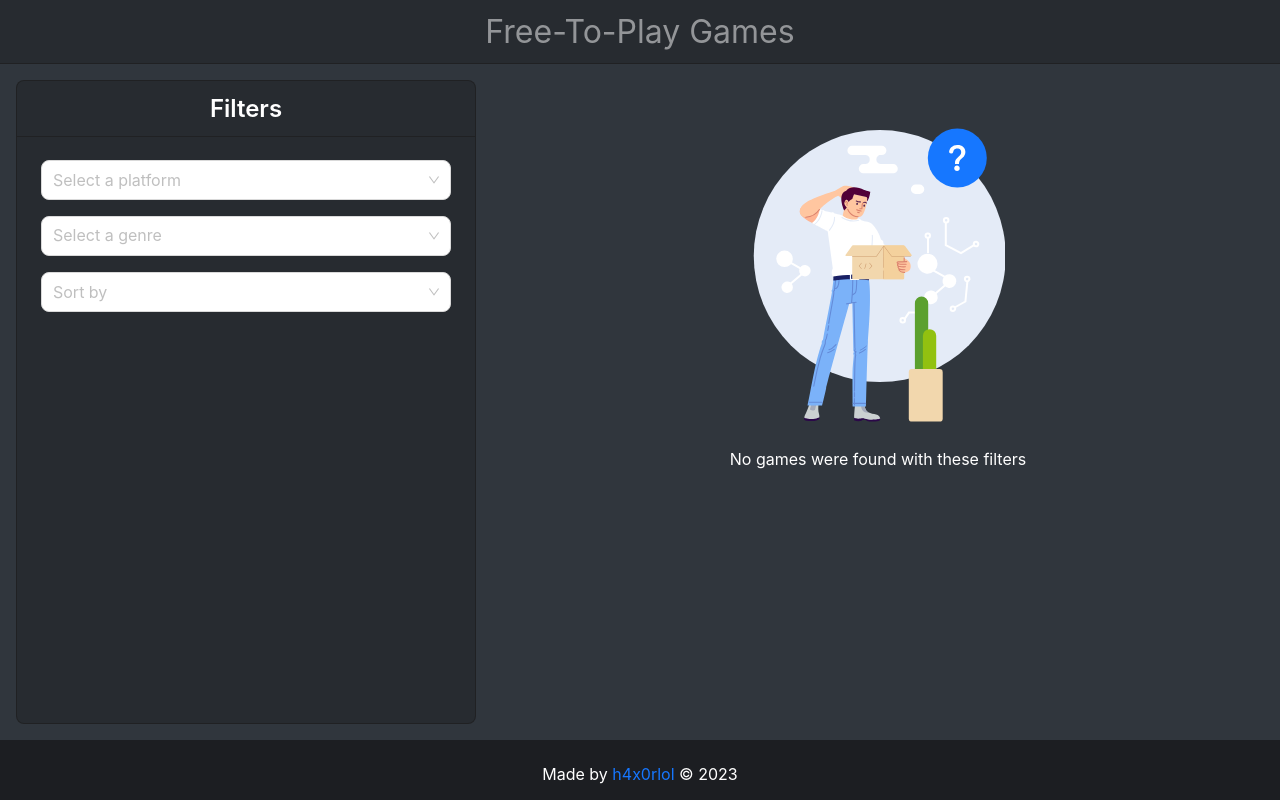
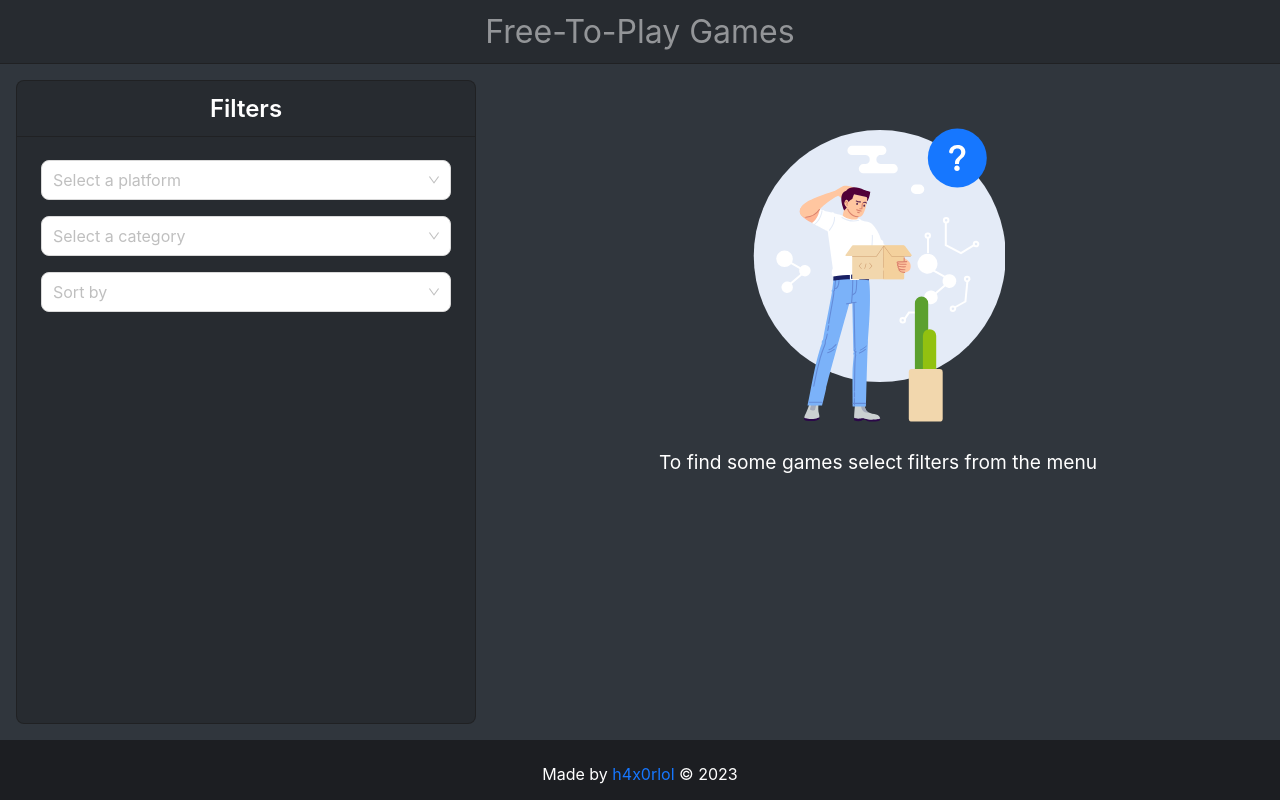
Before and after one commit to h4x0rlol/avito-test-2023, a React (Vite) app: page / in a window 1280 px wide. Built offline with nearby package versions, Linux system fonts and the light colour scheme.

Commit message:
feat: add filters reducer

```diff
--- a/src/api/gamesService.ts
+++ b/src/api/gamesService.ts
@@ -1,6 +1,6 @@
 import { createApi, fetchBaseQuery } from '@reduxjs/toolkit/query/react';
 import { API_BASE_URL } from '../utils';
-import { GameListFilters, GamesList, gamesListSchema } from '.';
+import { GamesListFilters, GamesList, gamesListSchema } from '.';
 
 export const gamesApi = createApi({
   reducerPath: 'gamesApi',
@@ -13,14 +13,10 @@ export const gamesApi = createApi({
     },
   }),
   endpoints: builder => ({
-    getGamesList: builder.query<GamesList, GameListFilters>({
+    getGamesList: builder.query<GamesList, GamesListFilters>({
       query: filters => ({
-        url: '/filter',
-        params: {
-          tag: filters.tags.join('.'),
-          platform: filters.platform,
-          'sort-by': filters.sorting,
-        },
+        url: '/games',
+        params: filters,
       }),
       transformResponse: response => {
         return gamesListSchema.parse(response);
--- a/src/api/schemas.ts
+++ b/src/api/schemas.ts
@@ -1,5 +1,4 @@
 import { z } from 'zod';
-import { LOCALE } from '../utils';
 
 export const gameIdSchema = z.coerce.number().int().nonnegative();
 
@@ -7,7 +6,7 @@ export const gamesListSchema = z
   .object({
     id: z.number(),
     title: z.string(),
-    release_date: z.coerce.date().transform(d => d.toLocaleDateString(LOCALE)),
+    release_date: z.string(),
     publisher: z.string(),
     genre: z.string(),
     thumbnail: z.string(),
@@ -23,7 +22,7 @@ export const gamePlatformsOptions = (
   Object.keys(gamePlatformsMatching) as Array<keyof typeof gamePlatformsMatching>
 ).map(k => ({ value: k, label: gamePlatformsMatching[k] }));
 
-export const gameTags = [
+export const gameCategories = [
   'mmorpg',
   'shooter',
   'strategy',
@@ -70,7 +69,7 @@ export const gameTags = [
   'horror',
   'mmorts',
 ] as const;
-export const gameTagsOptions = gameTags.map(t => ({ value: t, label: t }));
+export const gameCategoriesOptions = gameCategories.map(t => ({ value: t, label: t }));
 
 export const gameSortingMatching = {
   'release-date': 'Release date',
--- a/src/api/types.ts
+++ b/src/api/types.ts
@@ -1,10 +1,10 @@
 import { z } from 'zod';
-import { gamePlatformsMatching, gameSortingMatching, gameTags, gamesListSchema } from '.';
+import { gamePlatformsMatching, gameSortingMatching, gameCategories, gamesListSchema } from '.';
 
 export type GamesList = z.infer<typeof gamesListSchema>;
 
-export type GameListFilters = {
-  platform: keyof typeof gamePlatformsMatching;
-  tags: Array<(typeof gameTags)[number]>;
-  sorting: keyof typeof gameSortingMatching;
+export type GamesListFilters = {
+  platform?: keyof typeof gamePlatformsMatching;
+  category?: (typeof gameCategories)[number];
+  'sort-by'?: keyof typeof gameSortingMatching;
 };
--- a/src/components/GameListItem/index.tsx
+++ b/src/components/GameListItem/index.tsx
@@ -3,6 +3,7 @@ import { Card, Image } from 'antd';
 import IconText from '../IconText';
 import { GamesList } from '../../api';
 import { Link } from 'react-router-dom';
+import { formatDate } from '../../utils';
 
 type GameListItemProps = {
   item: GamesList[number];
@@ -40,7 +41,7 @@ export default function GameListItem({ item: game }: GameListItemProps) {
           >
             <IconText icon={BankOutlined} text={`Publisher: ${game.publisher}`} />
             <IconText icon={BookOutlined} text={`Genre: ${game.genre}`} />
-            <IconText icon={CalendarOutlined} text={`Release date: ${game.release_date}`} />
+            <IconText icon={CalendarOutlined} text={`Release date: ${formatDate(game.release_date)}`} />
           </div>
         </div>
       </Card>
--- a/src/pages/MainPage/index.tsx
+++ b/src/pages/MainPage/index.tsx
@@ -1,26 +1,29 @@
 import { Card, Col, Result, Row, Space } from 'antd';
 import Layout from '../../components/Layout';
-import { gamePlatformsOptions, gameSortingOptions, gameTagsOptions, useGetGamesListQuery } from '../../api';
+import { gamePlatformsOptions, gameSortingOptions, gameCategoriesOptions, useGetGamesListQuery } from '../../api';
 import Select from '../../components/Select';
 import Error from '../../components/Error';
 import { useMediaQuery } from '../../hooks';
 import VirtualizedList from '../../components/VirtualizedList';
 import GameListItem from '../../components/GameListItem';
-import { BREAKPOINTS, MAX_SELECT_ITEMS } from '../../utils';
+import { BREAKPOINTS, isFiltersEmpty } from '../../utils';
+import { useAppDispatch, useAppSelector } from '../../store';
+import { gamesListFiltersSlice } from '../../store/reducers/GamesListFiltersSlice';
 
 function MainPageContent() {
   const isTablet = useMediaQuery(BREAKPOINTS.tablet);
 
-  const { data, isFetching, isError, error } = useGetGamesListQuery(
-    {
-      platform: 'pc',
-      tags: ['mmorpg'],
-      sorting: 'alphabetical',
-    },
-    {
-      skip: true,
-    },
-  );
+  const dispatch = useAppDispatch();
+  const filters = useAppSelector(state => state.gamesListFiltersReducer);
+  const { setPlatform, setSorting, setCategory } = gamesListFiltersSlice.actions;
+
+  console.log(filters);
+
+  const isEmptyFilters = isFiltersEmpty(filters);
+
+  const { data, isFetching, isError, error } = useGetGamesListQuery(filters, {
+    skip: isEmptyFilters,
+  });
 
   return (
     <Row
@@ -53,14 +56,24 @@ function MainPageContent() {
               width: '100%',
             }}
           >
-            <Select placeholder="Select a platform" options={gamePlatformsOptions} />
             <Select
-              placeholder="Select a genre"
-              mode="multiple"
-              maxTagCount={isTablet ? MAX_SELECT_ITEMS : 'responsive'}
-              options={gameTagsOptions}
+              placeholder="Select a platform"
+              value={filters.platform}
+              onChange={e => dispatch(setPlatform(e))}
+              options={gamePlatformsOptions}
             />
-            <Select placeholder="Sort by" options={gameSortingOptions} />
+            <Select
+              placeholder="Select a category"
+              value={filters.category}
+              onChange={e => dispatch(setCategory(e))}
+              options={gameCategoriesOptions}
+            />
+            <Select
+              placeholder="Sort by"
+              value={filters['sort-by']}
+              onChange={e => dispatch(setSorting(e))}
+              options={gameSortingOptions}
+            />
           </Space>
         </Card>
       </Col>
@@ -72,10 +85,12 @@ function MainPageContent() {
               <span
                 style={{
                   color: '#ffff',
-                  fontSize: '1rem',
+                  fontSize: '1.2rem',
                 }}
               >
-                No games were found with these filters
+                {isEmptyFilters
+                  ? 'To find some games select filters from the menu'
+                  : ' No games were found with these filters'}
               </span>
             }
           />
--- a/src/store/index.ts
+++ b/src/store/index.ts
@@ -1,11 +1,15 @@
-import { configureStore } from '@reduxjs/toolkit';
+import { combineReducers, configureStore } from '@reduxjs/toolkit';
 import { useDispatch, TypedUseSelectorHook, useSelector } from 'react-redux';
 import { gamesApi } from '../api';
+import gamesListFiltersReducer from './reducers/GamesListFiltersSlice';
+
+const rootReducer = combineReducers({
+  gamesListFiltersReducer,
+  [gamesApi.reducerPath]: gamesApi.reducer,
+});
 
 export const store = configureStore({
-  reducer: {
-    [gamesApi.reducerPath]: gamesApi.reducer,
-  },
+  reducer: rootReducer,
   middleware: getDefaultMiddleware => getDefaultMiddleware().concat(gamesApi.middleware),
 });
 
--- /dev/null
+++ b/src/store/reducers/GamesListFiltersSlice.ts
@@ -0,0 +1,26 @@
+import { PayloadAction, createSlice } from '@reduxjs/toolkit';
+import { GamesListFilters } from '../../api';
+
+const initialState: GamesListFilters = {
+  platform: undefined,
+  category: undefined,
+  'sort-by': undefined,
+};
+
+export const gamesListFiltersSlice = createSlice({
+  name: 'gamesListFilters',
+  initialState,
+  reducers: {
+    setPlatform(state, action: PayloadAction<GamesListFilters['platform']>) {
+      state.platform = action.payload;
+    },
+    setCategory(state, action: PayloadAction<GamesListFilters['category']>) {
+      state.category = action.payload;
+    },
+    setSorting(state, action: PayloadAction<GamesListFilters['sort-by']>) {
+      state['sort-by'] = action.payload;
+    },
+  },
+});
+
+export default gamesListFiltersSlice.reducer;
--- a/src/utils/constants.ts
+++ b/src/utils/constants.ts
@@ -8,8 +8,6 @@ export const API_BASE_URL = 'https://free-to-play-games-database.p.rapidapi.com/
 
 export const MAX_SELECT_ITEMS = 50;
 
-export const LOCALE = 'ru';
-
 export const BREAKPOINTS = {
   laptop: '(min-width: 1024px)',
   tablet: '(min-width: 768px)',
--- /dev/null
+++ b/src/utils/helpers.ts
@@ -0,0 +1,21 @@
+import { z } from 'zod';
+import { GamesListFilters } from '../api';
+
+export function isFiltersEmpty(filters: GamesListFilters) {
+  return (
+    Object.entries(filters).filter(([_, value]) => !!value && !(Array.isArray(value) && value.length === 0)).length ===
+    0
+  );
+}
+
+export function isValidDate(date: unknown): date is Date {
+  return z.coerce.date().safeParse(date).success;
+}
+
+export function formatDate(date: unknown, locale: string = 'ru') {
+  if (isValidDate(date)) {
+    return new Date(date).toLocaleDateString(locale);
+  }
+
+  return null;
+}
--- a/src/utils/index.ts
+++ b/src/utils/index.ts
@@ -1 +1,2 @@
 export * from './constants';
+export * from './helpers';
```
Also changed, not shown: .eslintrc.cjs.
